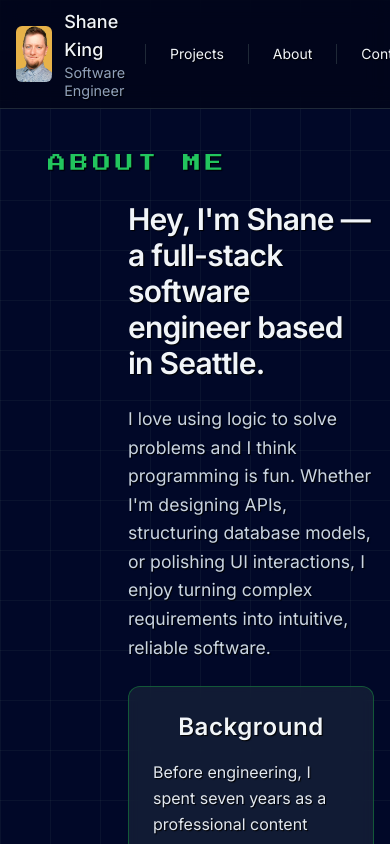
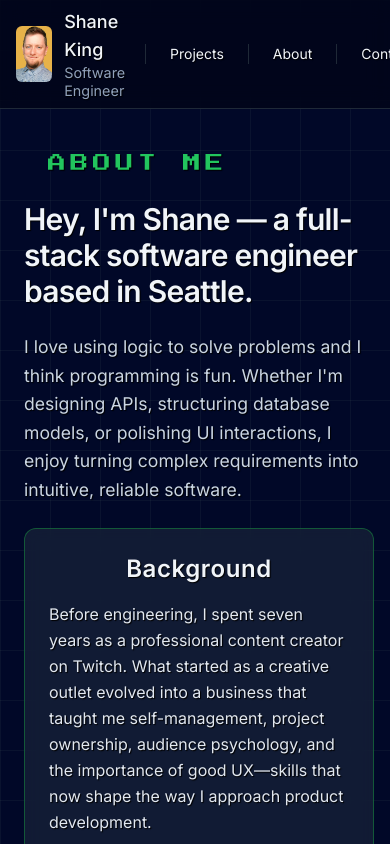
Before and after one commit to shane-m-king/portfolio, a Next.js app: page /about in a window 390 px wide. Shown: the top 844 px of the page. Built offline with nearby package versions, Linux system fonts and the light colour scheme.

Commit message:
Fixed spacing on mobile

```diff
--- a/app/about/page.tsx
+++ b/app/about/page.tsx
@@ -12,7 +12,7 @@ export default function AboutPage() {
         <div className="grid md:grid-cols-2 gap-2 items-start">
 
           {/* LEFT COLUMN */}
-          <div className="space-y-6 ml-28 md:ml-2">
+          <div className="space-y-6 ml-2 md:ml-28 ml-2">
             <h1 className="text-3xl font-semibold tracking-tight">
               Hey, I'm Shane — a full-stack software engineer based in Seattle.
             </h1>
--- a/app/projects/[slug]/page.tsx
+++ b/app/projects/[slug]/page.tsx
@@ -33,7 +33,7 @@ export default async function ProjectPage({ params }: ProjectPageProps) {
       <p className="nk-heading-pixel text-lg text-nk-accent uppercase ml-4">Project</p>
       <article className="space-y-12 max-w-[90%] mx-auto mt-2">
         <header className="grid gap-6 md:grid-cols-2 items-start">
-          <div className="space-y-4 mt-10 ml-15 md:ml-4">
+          <div className="space-y-4 mt-10 ml-4 md:ml-15 ml-4">
             <h1 className="text-3xl md:text-3xl font-semibold tracking-tight">
               {project.name}
             </h1>
```
